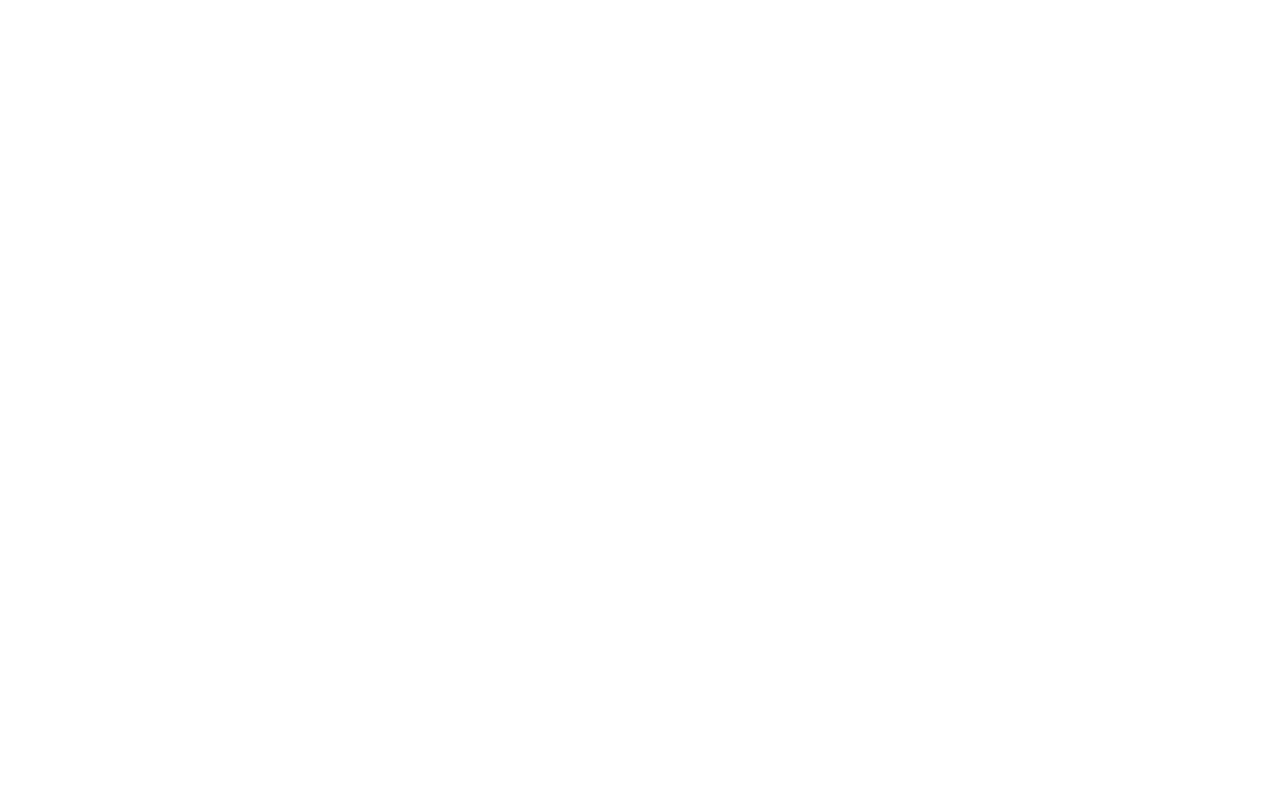
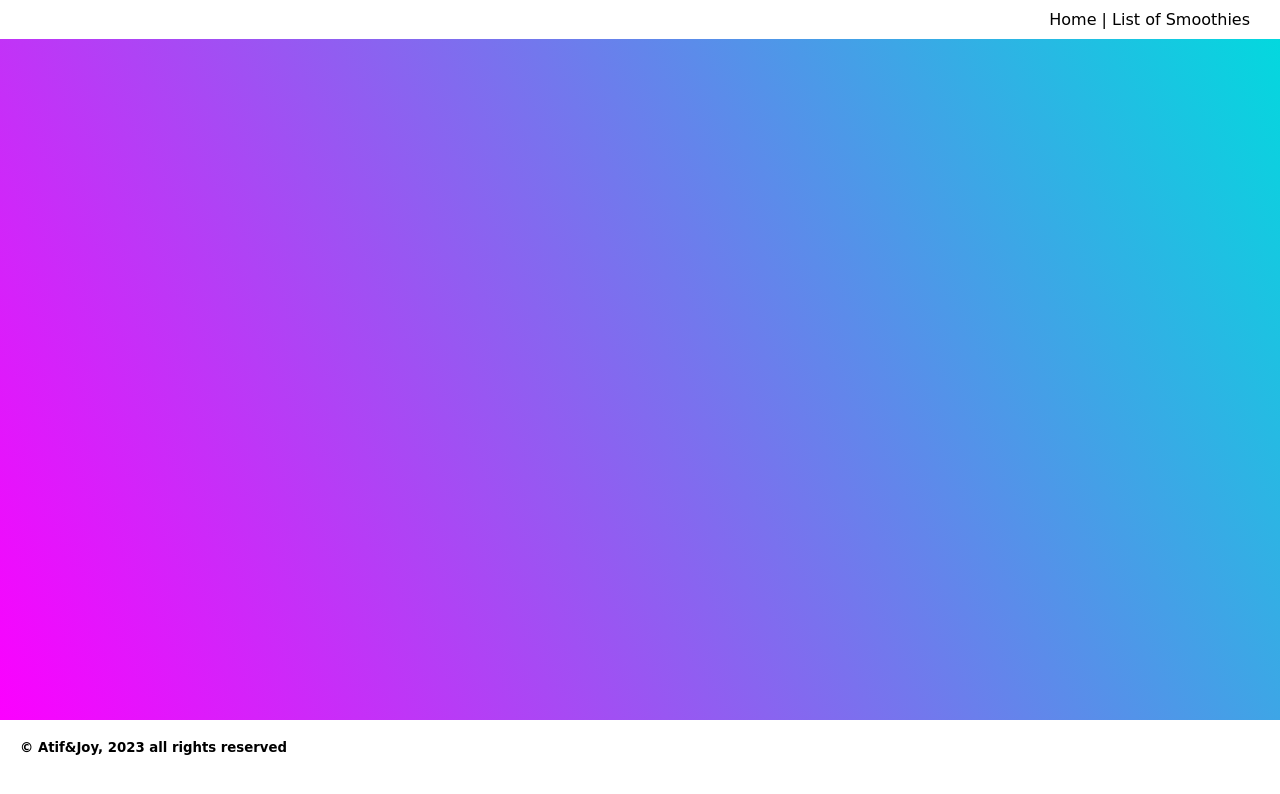
Before and after one commit to Atifzada/JavaScript_Capstone_Project_02, a website built with webpack: page src/index.html in a window 1280 px wide. Built offline with nearby package versions, Linux system fonts and the light colour scheme; a web font is replaced by a local one.

Commit message:
add header and footer in index.html

```diff
--- a/src/index.html
+++ b/src/index.html
@@ -8,6 +8,26 @@
     <title>Document</title>
 </head>
 <body>
+        <header class="nav">
+          <a class="logo">
+            <!-- in style.css -->
+          </a>
+          <div class="nav-list">
+            <a class="listLink" href="#" id="list-link">Home</a>
+              <span class="divider">&#124</span>
+            <a class="addNewLink" href="#" id="add-new-link">List of Smoothies</a>
+          </div>
+        </header>
 
+        <section class="smoothie-list">
+          <h3 class="smoothie-topic">Smoothies</h3>
+          <div class="smoothie-container">
+            <!-- to be rendered dynamically -->
+        </div>
+        </section>
+
+        <footer>
+          <h5>&copy Atif&Joy, 2023 all rights reserved</h5>
+        </footer>
 </body>
 </html>
--- a/src/style.css
+++ b/src/style.css
@@ -1,4 +1,4 @@
-@import url("https://fonts.googleapis.com/css2?family=Alkatra&display=swap");
+@import url('https://fonts.googleapis.com/css2?family=Puritan&family=Roboto&display=swap');
 
 * {
   padding: 0;
@@ -6,3 +6,43 @@
   box-sizing: border-box;
   font-family: "Alkatra", cursive;
 }
+
+body {
+  background-image: linear-gradient(60deg, rgb(252, 0, 255) 0%, rgb(0, 219, 222) 100%);
+  background-repeat: no-repeat;
+}
+
+.nav {
+  display: flex;
+  position: fixed;
+  padding: 10px 30px;
+  justify-content: space-between;
+  width: 100%;
+  background-color: #fff;
+}
+
+.logo {
+ /* background-image: url('../sources/logo.png'); */
+  /* background-size: 80px; */
+  background-repeat: no-repeat;
+  z-index: 3;
+}
+
+.nav-list a {
+  text-decoration: none;
+  color: #000;
+}
+
+.smoothie-list {
+  height: 90vh;
+}
+
+footer {
+  position: fixed;
+  width: auto;
+
+}
+
+footer h5 {
+  padding: 20px;
+}
```
Also changed, not shown: sources/logo.png (added).
